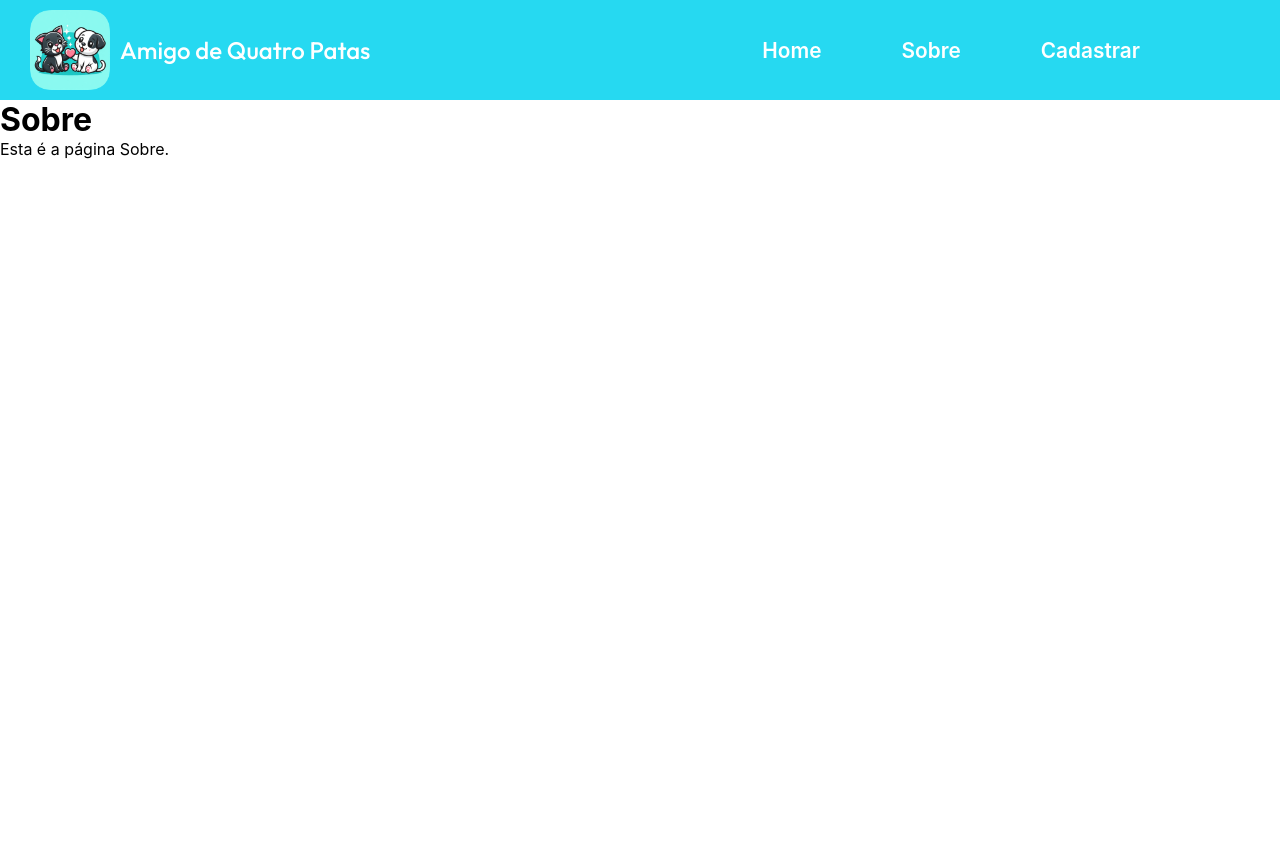
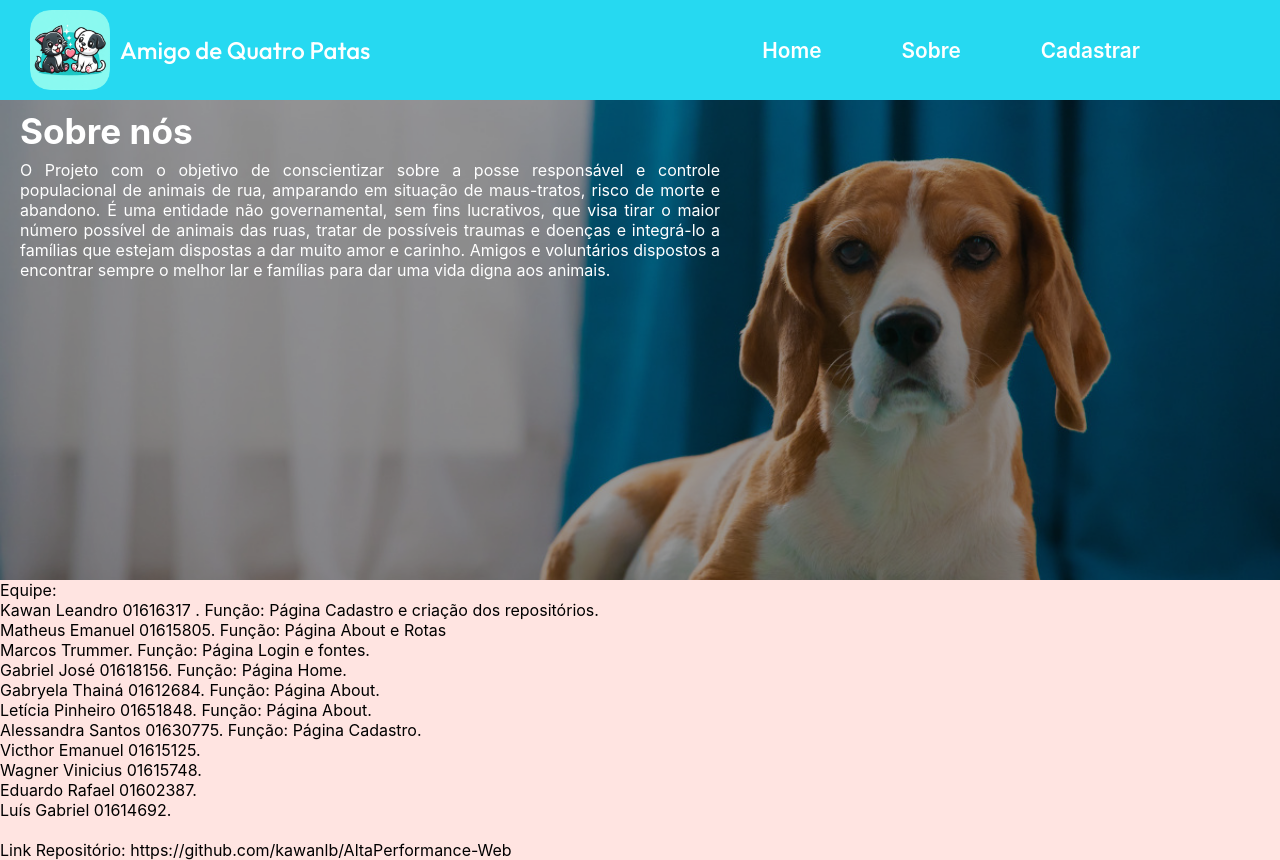
Before and after one commit to kawanlb/AltaPerformance-Web, a React (Create React App) app: page /sobre in a window 1280 px wide. Before the commit the page ends 800 px from the top, so only its background shows below. Built offline with nearby package versions, Linux system fonts and the light colour scheme.

Commit message:
criação da tela sobre

```diff
--- a/src/pages/Layout.js
+++ b/src/pages/Layout.js
@@ -14,7 +14,7 @@ const Layout = () => {
     <>
     <nav>
         <div className="logo-container">
-          <img src="../assets/Logo.png" alt="Logo" className="logo" />
+          <img src="../assets/images/Logo.png" alt="Logo" className="logo" />
           <span className="titulo">Amigo de Quatro Patas</span>
         </div>
       <ul>
--- a/src/pages/Sobre.js
+++ b/src/pages/Sobre.js
@@ -1,11 +1,46 @@
 import React from 'react';
+import "../styles/Sobre.css";
 
 const Sobre = () => {
   return (
-    <div>
-      <h1>Sobre</h1>
-      <p>Esta é a página Sobre.</p>
+    <>
+    <div className='sobre-container'>
+      <div className='sobre-overlay'></div>
+      <h1>Sobre nós</h1>
+      <p className='texto'>O Projeto com o objetivo de conscientizar sobre a posse responsável e controle populacional de animais de rua, amparando em situação de maus-tratos, risco de morte e abandono. É uma entidade não governamental, sem fins lucrativos, que visa tirar o maior número possível de animais das ruas, tratar de possíveis traumas e doenças e integrá-lo a famílias que estejam dispostas a dar muito amor e carinho. Amigos e voluntários dispostos a encontrar sempre o melhor lar e
+        famílias para dar uma vida digna aos animais.
+
+         </p>
+
     </div>
+    <p>
+    Equipe:
+    <br></br>
+    Kawan Leandro 01616317 . Função: Página Cadastro e criação dos repositórios.
+    <br></br>
+    Matheus Emanuel 01615805. Função: Página About e Rotas
+    <br></br>
+    Marcos Trummer. Função: Página Login e fontes.
+    <br></br>
+    Gabriel José 01618156. Função: Página Home.
+    <br></br>
+    Gabryela Thainá 01612684. Função: Página About.
+    <br></br>
+    Letícia Pinheiro 01651848. Função: Página About.
+    <br></br>
+    Alessandra Santos 01630775. Função: Página Cadastro.
+    <br></br>
+    Victhor Emanuel 01615125.
+    <br></br>
+    Wagner Vinicius 01615748.
+    <br></br>
+    Eduardo Rafael 01602387.
+    <br></br>
+    Luís Gabriel 01614692.
+    </p>
+    <br></br>
+    <p>Link Repositório: https://github.com/kawanlb/AltaPerformance-Web</p>
+    </>
   );
 };
 
--- /dev/null
+++ b/src/styles/Sobre.css
@@ -0,0 +1,40 @@
+body{
+    background-color: rgb(255, 228, 225);
+}
+.sobre-container {
+    background-image: url('../../public/assets/images/background.jpg');
+    background-size: cover; /* Para cobrir todo o container */
+    background-position: 25% 25%; /* Para centralizar a imagem */
+    /* Outros estilos, como altura e largura do container, podem ser adicionados conforme necessário */
+    height: 60vh;
+    position: relative;
+  }
+  .sobre-overlay {
+    position: absolute; /* Para sobrepor a imagem */
+    top: 0;
+    right: 0;
+    bottom: 0;
+    left: 0;
+    background-color: rgba(0, 0, 0, 0.4); /* Cor preta com 50% de opacidade */
+  }
+  h1{
+    position: absolute;
+    left: 20px;
+    top: 10px;
+    font-size: 2.2rem;
+    color: #FFFF;
+    z-index: 1;
+  }
+  .texto{
+    text-align: justify;
+    color: #FFFF;
+    position: absolute;
+    z-index: 2;
+    top: 60px;
+    left: 20px;
+    width: 700px;
+  }
+  p{
+    text-align: justify;
+    width: 700px;
+  }
```
Also changed, not shown: public/assets/images/Logo.png (added), public/assets/images/background.jpg (added).
